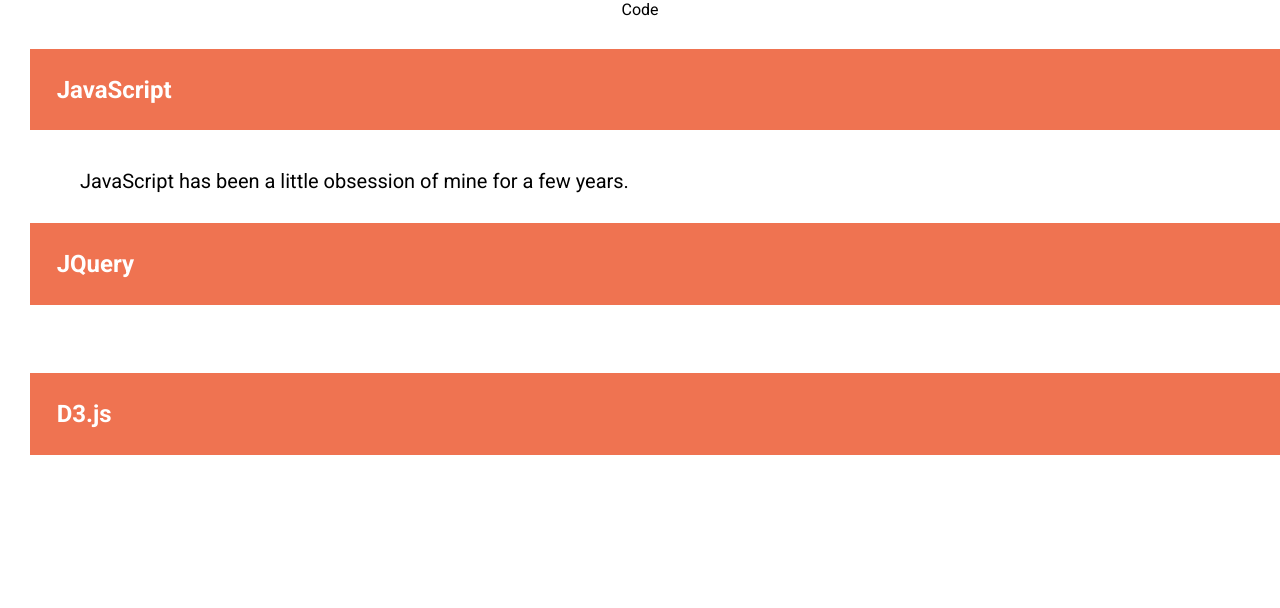
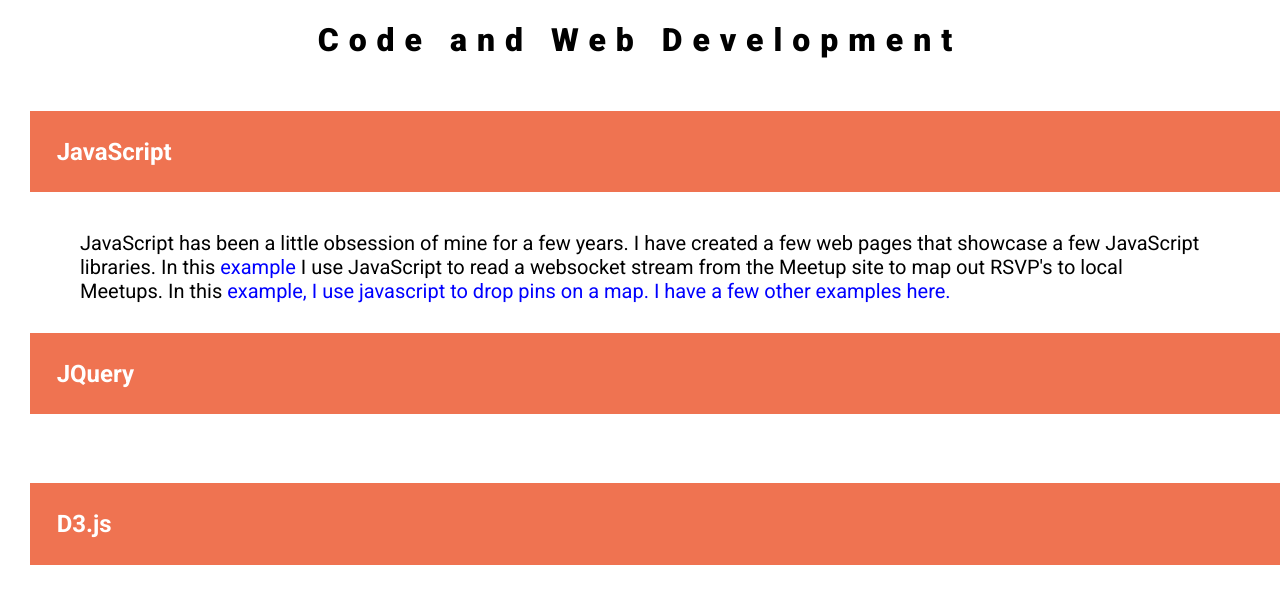
Before and after one commit to howardgershon/comm5510, a plain HTML site: page Assignments/Module1/code.html in a window 1280 px wide. Shown: the top 608 px of the page. Drawn offline with Linux system fonts and the light colour scheme.

Commit message:
adding practice

```diff
--- a/Assignments/Module1/code.html
+++ b/Assignments/Module1/code.html
@@ -16,7 +16,7 @@
 
 </head>
 <body>
-  <header> Code </header>
+  <header> <h1> Code and Web Development </h1> </header>
   <nav> </nav>
 
   <main>
@@ -24,7 +24,7 @@
     <section>
       <h2> JavaScript </h2> <br>
       <p>
-        JavaScript has been a little obsession of mine for a few years.
+        JavaScript has been a little obsession of mine for a few years. I have created a few web pages that showcase a few JavaScript libraries. In this <a href='http://kansascitystandard.com/map2.html'>example</a> I use JavaScript to read a websocket stream from the Meetup site to map out RSVP's to local Meetups. In this <a href='http://kansascitystandard.com/pindrop.html'>example, I use javascript to drop pins on a map. I have a few other examples <a href='http://cs6630.kansascitystandard.com'>here.
       </p>
     </section>
 
```
